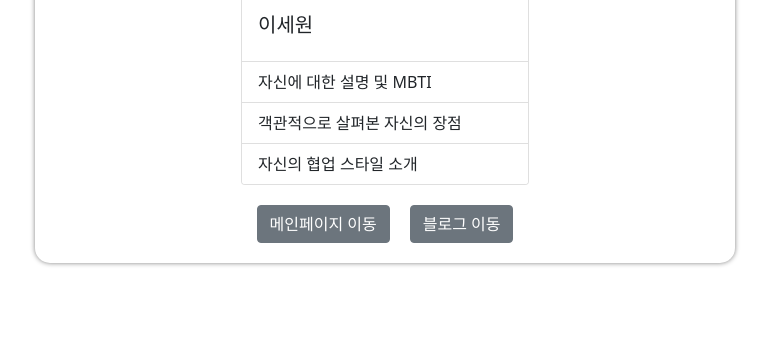
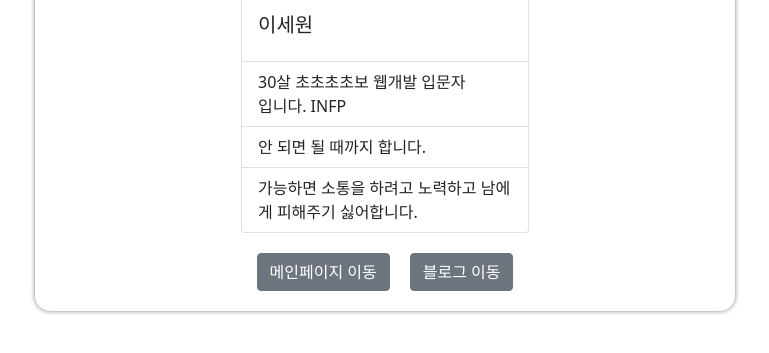
Before and after one commit to devKobe24/IFive, a website: page teamintroLSW.html in a window 1280 px wide. Shown: the part 339-692 px from the top of the page, without its empty margins (255-1024 px from the left). Drawn offline with nearby package versions, Linux system fonts and the light colour scheme.

Commit message:
소개 추가 완료

```diff
--- a/teamintroLSW.html
+++ b/teamintroLSW.html
@@ -20,9 +20,9 @@
                 <h5 class="card-title">이세원</h5>
             </div>
             <ul class="list-group list-group-flush">
-                <li class="list-group-item">자신에 대한 설명 및 MBTI</li>
-                <li class="list-group-item">객관적으로 살펴본 자신의 장점</li>
-                <li class="list-group-item">자신의 협업 스타일 소개</li>
+                <li class="list-group-item">30살 초초초초보 웹개발 입문자<br>입니다. INFP</li>
+                <li class="list-group-item">안 되면 될 때까지 합니다.</li>
+                <li class="list-group-item">가능하면 소통을 하려고 노력하고 남에게 피해주기 싫어합니다.</li>
             </ul>
         </div>
         <div class="blogbtn">
```
